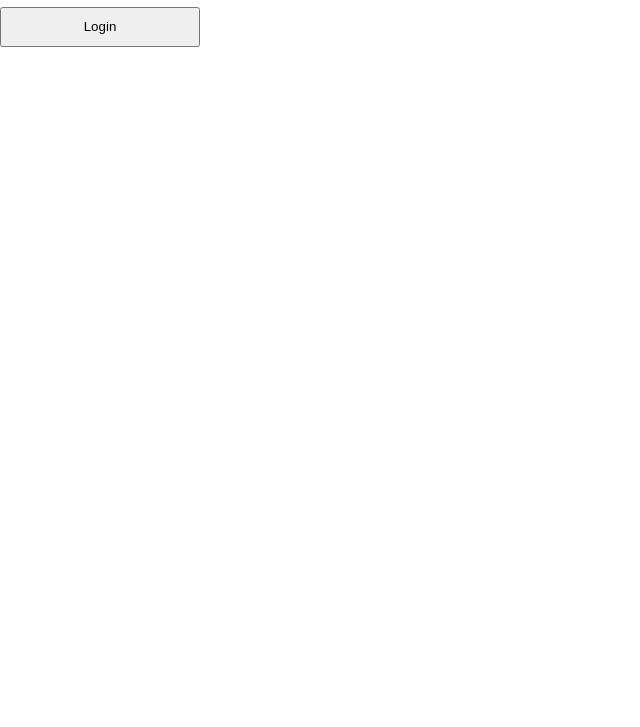
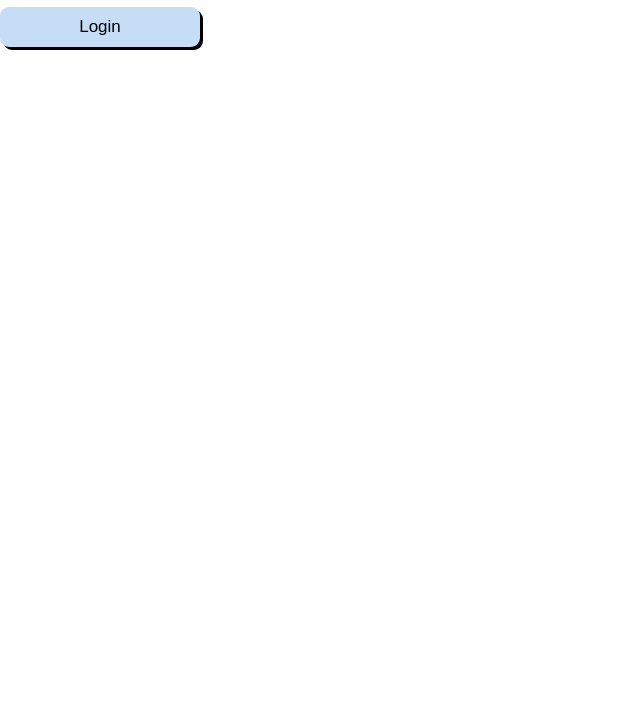
Before and after one commit to LeoCR/react-basics, a React app: page / in a window 1280 px wide. Shown: the part 73-800 px from the top of the page, without its empty margins (0-640 px from the left). Built offline with nearby package versions, Linux system fonts and the light colour scheme.

Commit message:
Update index.css

```diff
--- a/src/css/index.css
+++ b/src/css/index.css
@@ -7,4 +7,9 @@ body {
 button {
   height: 40px;
   width: 200px;
+  background: #c5def6;
+  border: 0;
+  box-shadow: 3px 3px;
+  border-radius: 9px;
+  font-size: 17px;
 }
```
